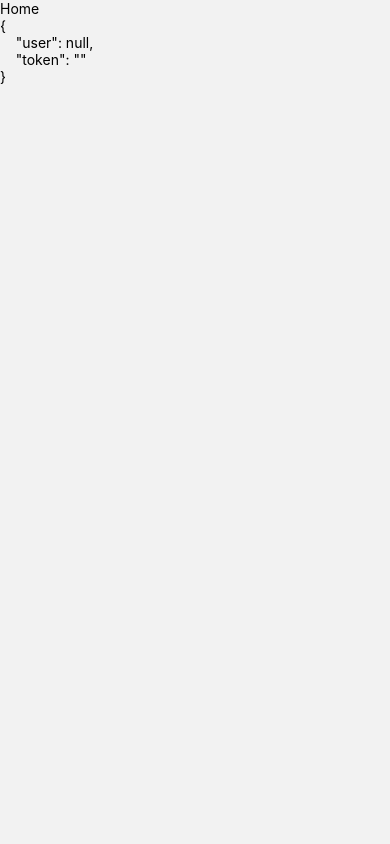
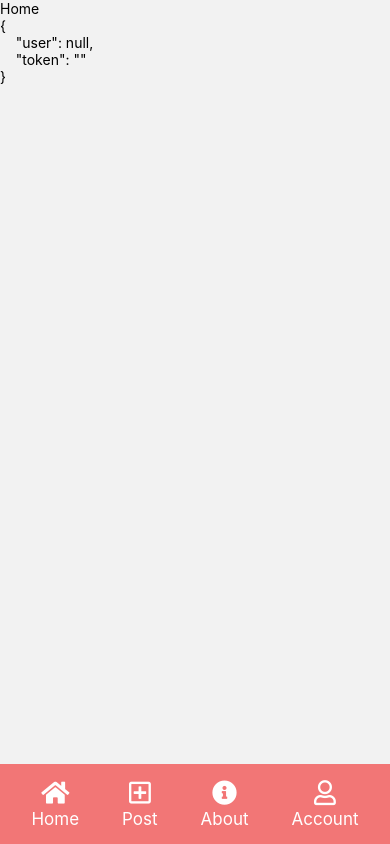
Before and after one commit to Muhammadimran7808/Post-App-Android, a React Native app in the folder client/: screen /Home in a window 390 px wide. Built offline with nearby package versions, Linux system fonts and the light colour scheme.

Commit message:
added nav menu

```diff
--- /dev/null
+++ b/client/components/Menus/FooterMenu.js
@@ -0,0 +1,55 @@
+import { View, Text, StyleSheet, TouchableOpacity } from "react-native";
+import React from "react";
+import FontAwesome5 from "react-native-vector-icons/FontAwesome5";
+
+const FooterMenu = () => {
+  return (
+    <View style={styles.footer}>
+      <TouchableOpacity>
+        <FontAwesome5 name="home" style={styles.icon} />
+        <Text style={styles.footerItem}>Home</Text>
+      </TouchableOpacity>
+
+      <TouchableOpacity>
+        <FontAwesome5 name="plus-square" style={styles.icon} />
+        <Text style={styles.footerItem}>Post</Text>
+      </TouchableOpacity>
+
+      <TouchableOpacity>
+        <FontAwesome5 name="info-circle" style={styles.icon} />
+        <Text style={styles.footerItem}>About</Text>
+      </TouchableOpacity>
+
+      <TouchableOpacity>
+        <FontAwesome5 name="user" style={styles.icon} />
+        <Text style={styles.footerItem}>Account</Text>
+      </TouchableOpacity>
+    </View>
+  );
+};
+
+const styles = StyleSheet.create({
+  footer: {
+    position: "absolute",
+    bottom: 0,
+    width: "100%",
+    flexDirection: "row",
+    justifyContent: "space-around",
+    backgroundColor: "#F27676",
+    paddingHorizontal: 10,
+    paddingVertical: 15,
+  },
+
+  footerItem: {
+    color: "white",
+    fontSize: 17,
+  },
+
+  icon: {
+    marginBottom: 3,
+    alignSelf: "center",
+    fontSize: 25,
+    color: "white",
+  },
+});
+export default FooterMenu;
--- a/client/package.json
+++ b/client/package.json
@@ -16,7 +16,8 @@
     "expo": "~50.0.14",
     "expo-status-bar": "~1.11.1",
     "react": "18.2.0",
-    "react-native": "0.73.6"
+    "react-native": "0.73.6",
+    "react-native-vector-icons": "^10.0.3"
   },
   "devDependencies": {
     "@babel/core": "^7.20.0"
--- a/client/screens/Home.js
+++ b/client/screens/Home.js
@@ -1,15 +1,22 @@
-import { View, Text } from 'react-native'
-import React from 'react'
-import { useAuth } from '../context/authContext'
+import { View, Text, StyleSheet } from "react-native";
+import React from "react";
+import { useAuth } from "../context/authContext";
+import FooterMenu from "../components/Menus/FooterMenu";
 
 const Home = () => {
   const [state] = useAuth();
   return (
-    <View>
+    <View style={styles.container}>
       <Text>Home</Text>
-      <Text>{JSON.stringify(state,null,4)}</Text>
+      <Text>{JSON.stringify(state, null, 4)}</Text>
+      <FooterMenu />
     </View>
   );
-}
+};
 
-export default Home
+const styles = StyleSheet.create({
+  container:{
+    height: "100%",
+  }
+})
+export default Home;
```
Also changed, not shown: 1 other file (tests, documents, lock files or other folders).
